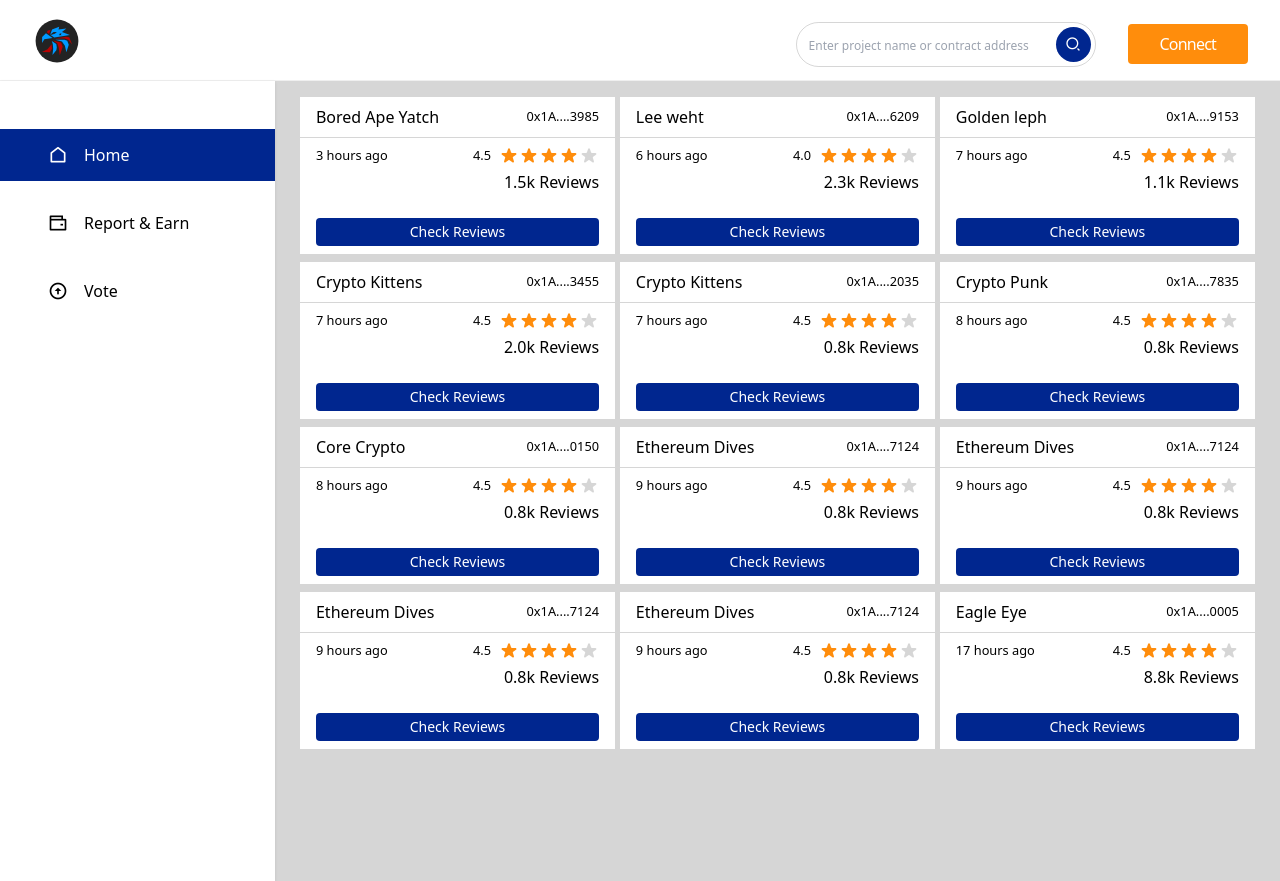
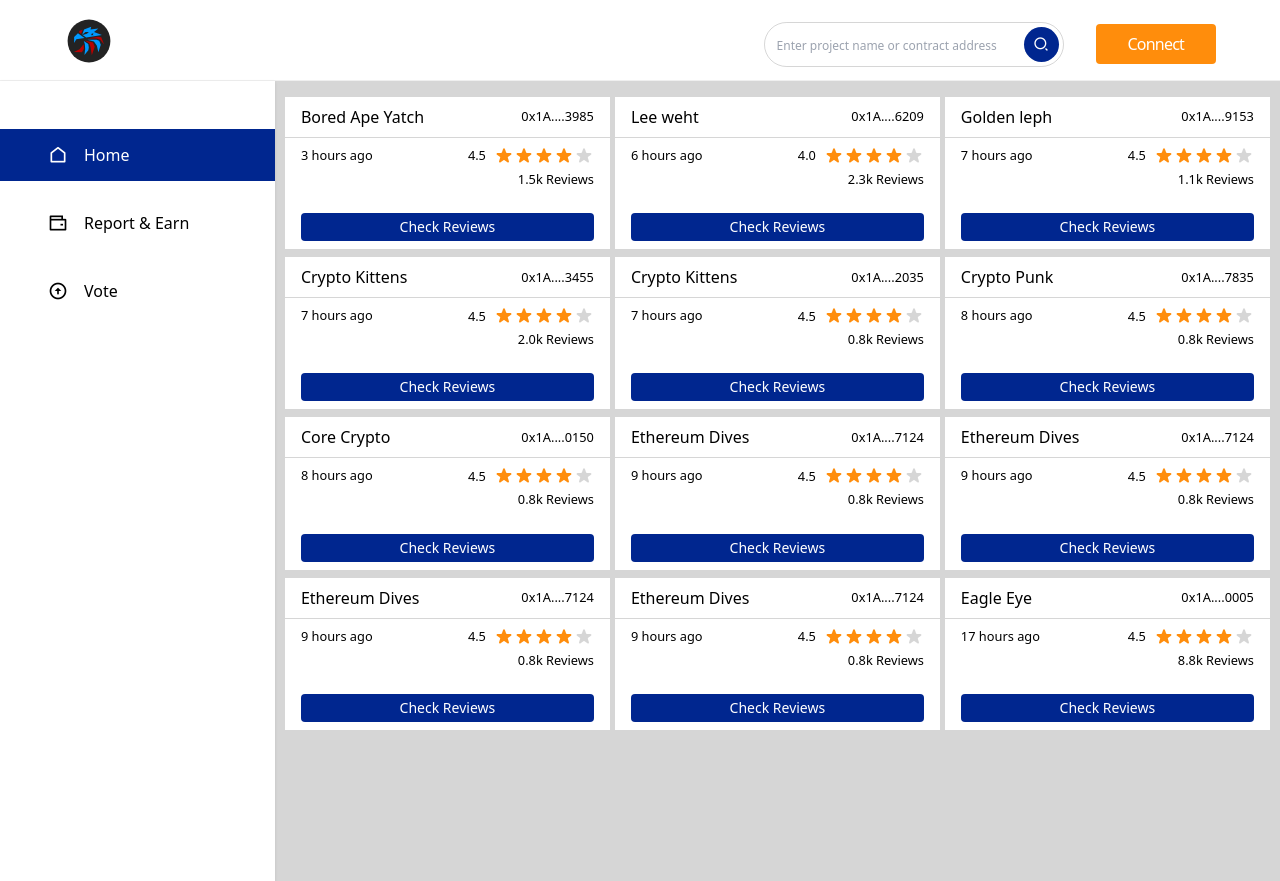
Before and after one commit to Theo-flux/Eagle_Eye, a Next.js app in the folder client/: page / in a window 1280 px wide. Built offline with nearby package versions, Linux system fonts and the light colour scheme.

Commit message:
spacing fix

```diff
--- a/client/src/components/home/index.jsx
+++ b/client/src/components/home/index.jsx
@@ -16,7 +16,7 @@ const Card = ({ item }) => {
             <div className="flex justify-between items-center mb-1">
               <small className='mr-2'>{rating}</small> <FourStars />
             </div>
-            <p>{`${reviews} Reviews`}</p>
+            <small>{`${reviews} Reviews`}</small>
           </div>
         </div>
 
--- a/client/src/shared/containers/index.jsx
+++ b/client/src/shared/containers/index.jsx
@@ -13,12 +13,12 @@ export const Div = ({ children, className }) => {
 };
 
 export const Aside = ({ children, className }) => {
-  return <aside className={`w-[95%] mx-auto ${className}`}>{children}</aside>;
+  return <aside className={`w-[90%] md:w-[98%] mx-auto ${className}`}>{children}</aside>;
 };
 
 export const Nav = ({ children, className }) => {
   return (
-    <div className={`w-[95%] mt-2 mx-auto max-w-8xl ${className}`}>
+    <div className={`w-[90%] mt-2 mx-auto max-w-8xl ${className}`}>
       {children}
     </div>
   );
```
